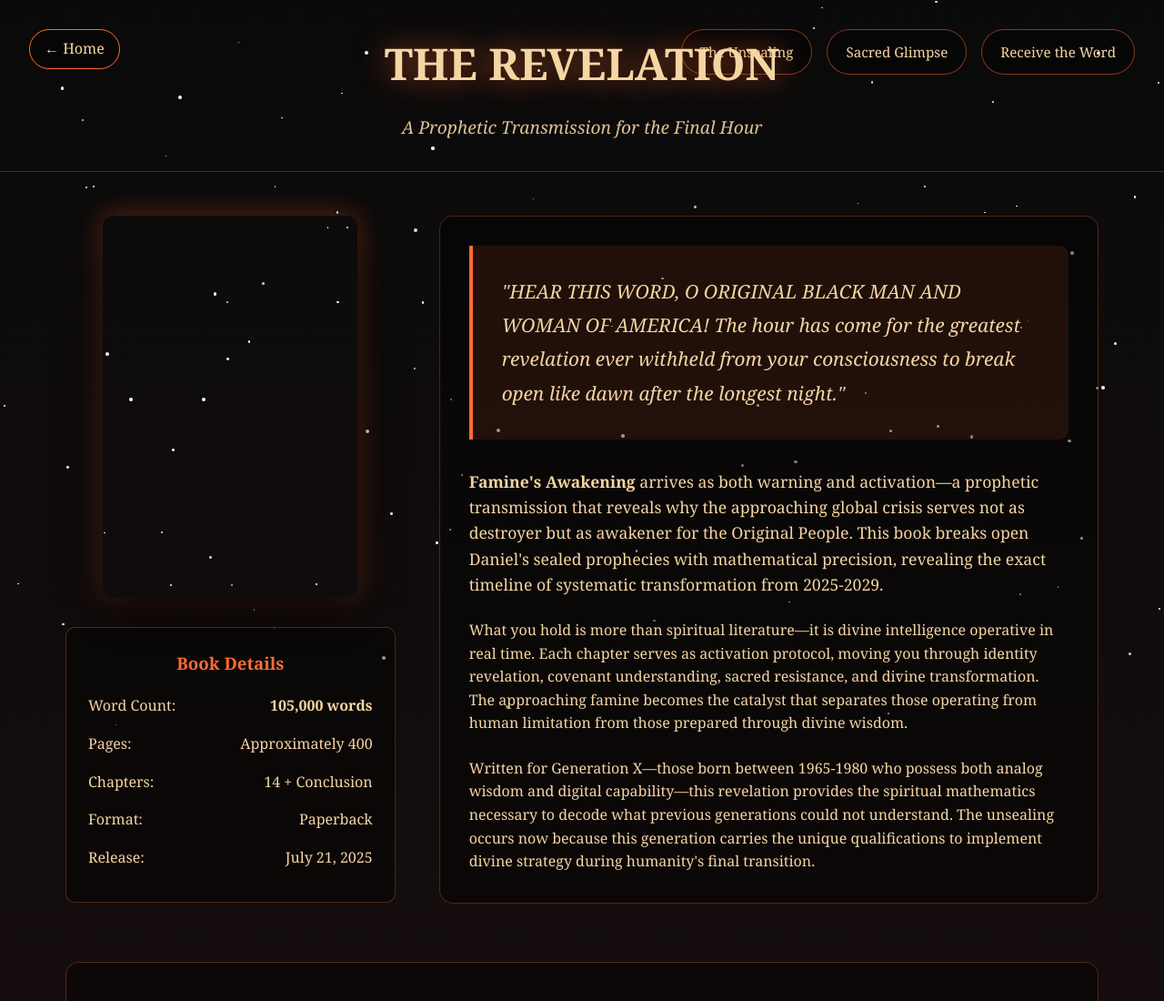
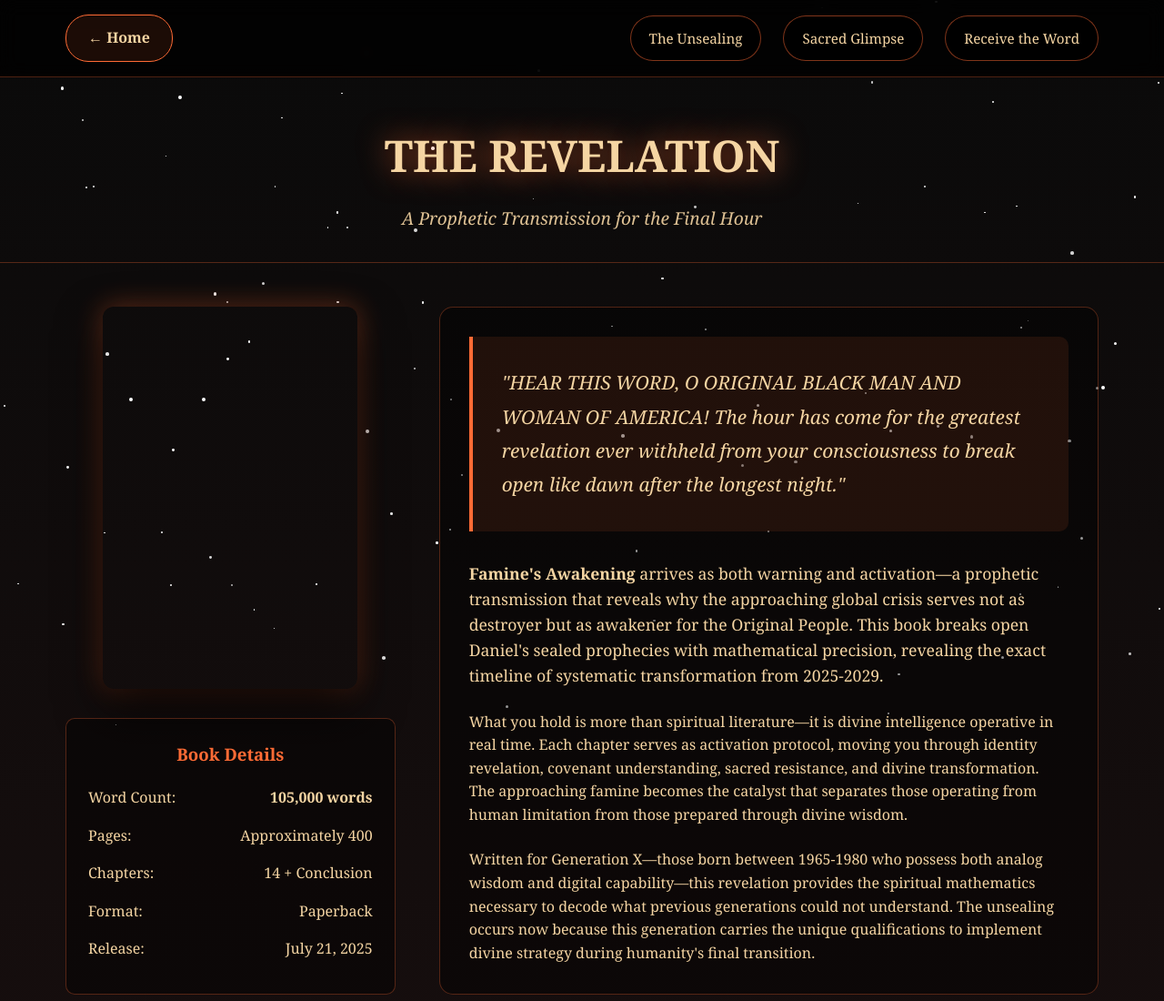
Before and after one commit to Daniel-Scribe/famine-awakening, a plain HTML site: page revelation.html in a window 1280 px wide. Shown: the top 1100 px of the page at 91% size. Drawn offline with Linux system fonts and the light colour scheme.

Commit message:
Update revelation.html

```diff
--- a/revelation.html
+++ b/revelation.html
@@ -41,39 +41,43 @@
             100% { opacity: 1; }
         }
 
-        .header {
+        .top-nav {
             position: relative;
             z-index: 3;
-            text-align: center;
-            padding: 2rem 0;
+            background: rgba(0, 0, 0, 0.8);
+            backdrop-filter: blur(10px);
             border-bottom: 1px solid rgba(255, 107, 53, 0.3);
+            padding: 1rem 0;
+        }
+
+        .nav-container {
+            max-width: 1200px;
+            margin: 0 auto;
+            display: flex;
+            justify-content: space-between;
+            align-items: center;
+            padding: 0 2rem;
         }
 
         .nav-home {
-            position: absolute;
-            top: 2rem;
-            left: 2rem;
             color: #f5d5a3;
             text-decoration: none;
-            padding: 0.5rem 1rem;
+            padding: 0.75rem 1.5rem;
             border: 1px solid #ff6b35;
             border-radius: 25px;
-            background: rgba(0, 0, 0, 0.3);
-            backdrop-filter: blur(5px);
+            background: rgba(255, 107, 53, 0.1);
             transition: all 0.3s ease;
+            font-weight: bold;
         }
 
         .nav-home:hover {
-            background: rgba(255, 107, 53, 0.2);
-            transform: translateX(5px);
+            background: rgba(255, 107, 53, 0.3);
+            transform: translateX(-3px);
         }
 
         .page-navigation {
-            position: absolute;
-            top: 2rem;
-            right: 2rem;
             display: flex;
-            gap: 1rem;
+            gap: 1.5rem;
         }
 
         .nav-btn {
@@ -92,6 +96,14 @@
             background: rgba(255, 107, 53, 0.2);
             border-color: #ff6b35;
             transform: translateY(-2px);
+        }
+
+        .header {
+            position: relative;
+            z-index: 3;
+            text-align: center;
+            padding: 3rem 0 2rem 0;
+            border-bottom: 1px solid rgba(255, 107, 53, 0.3);
         }
 
         .page-title {
@@ -328,6 +340,10 @@
             .header {
                 padding: 2rem 1rem;
             }
+
+            .main-content {
+                padding: 2rem 1rem;
+            }
         }
     </style>
 </head>
```
